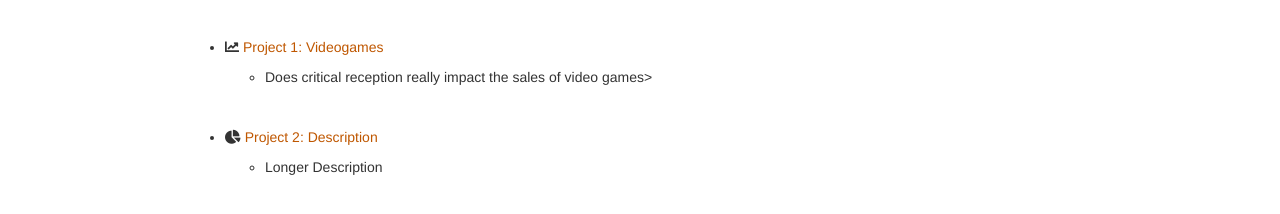
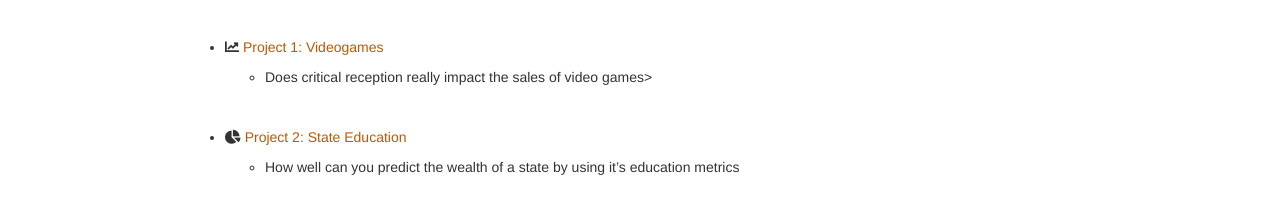
Before and after one commit to shresnis000/nischalshrestha.github.io, a plain HTML site: page portfolio.html in a window 1280 px wide. Shown: the part 146-360 px from the top of the page. Drawn offline with nearby package versions, Linux system fonts and the light colour scheme; some packages are replaced by stand-ins of ours.

Commit message:
Add files via upload

```diff
--- a/portfolio.html
+++ b/portfolio.html
@@ -334,9 +334,9 @@ $(document).ready(function () {
 </ul>
 <p><br></p>
 <ul>
-<li><p><i class="fa fa-chart-pie"> </i> <a href="https://www.google.com">Project 2: Description</a></p>
+<li><p><i class="fa fa-chart-pie"> </i> <a href="https://shresnis000.github.io/project2/">Project 2: State Education</a></p>
 <ul>
-<li>Longer Description</li>
+<li>How well can you predict the wealth of a state by using it’s education metrics</li>
 </ul></li>
 </ul>
 
```
